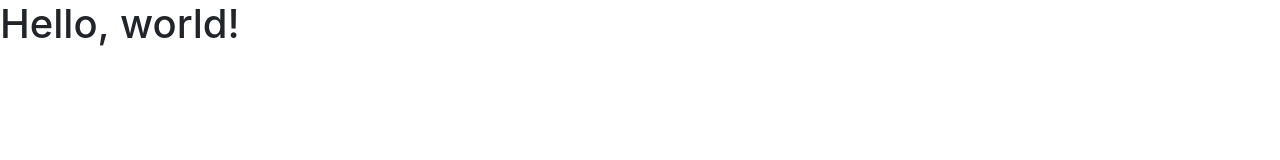
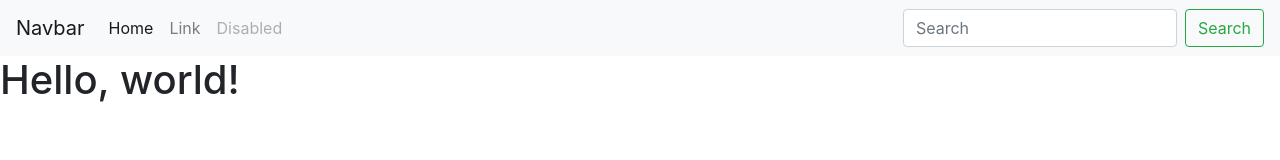
Before and after one commit to antomore/proyectoGit, a plain HTML site: page index.html in a window 1280 px wide. Drawn offline with nearby package versions, Linux system fonts and the light colour scheme.

Commit message:
primera version menu

```diff
--- a/index.html
+++ b/index.html
@@ -11,6 +11,32 @@
     <title>Hello, world!</title>
   </head>
   <body>
+	  <header>
+			<nav class="navbar navbar-expand-lg navbar-light bg-light">
+					<button class="navbar-toggler" type="button" data-toggle="collapse" data-target="#navbarTogglerDemo03" aria-controls="navbarTogglerDemo03" aria-expanded="false" aria-label="Toggle navigation">
+					  <span class="navbar-toggler-icon"></span>
+					</button>
+					<a class="navbar-brand" href="#">Navbar</a>
+
+					<div class="collapse navbar-collapse" id="navbarTogglerDemo03">
+					  <ul class="navbar-nav mr-auto mt-2 mt-lg-0">
+						<li class="nav-item active">
+						  <a class="nav-link" href="#">Home <span class="sr-only">(current)</span></a>
+						</li>
+						<li class="nav-item">
+						  <a class="nav-link" href="#">Link</a>
+						</li>
+						<li class="nav-item">
+						  <a class="nav-link disabled" href="#">Disabled</a>
+						</li>
+					  </ul>
+					  <form class="form-inline my-2 my-lg-0">
+						<input class="form-control mr-sm-2" type="search" placeholder="Search" aria-label="Search">
+						<button class="btn btn-outline-success my-2 my-sm-0" type="submit">Search</button>
+					  </form>
+					</div>
+				  </nav>
+	  </header>
     <h1>Hello, world!</h1>
 
     <!-- Optional JavaScript -->
```
